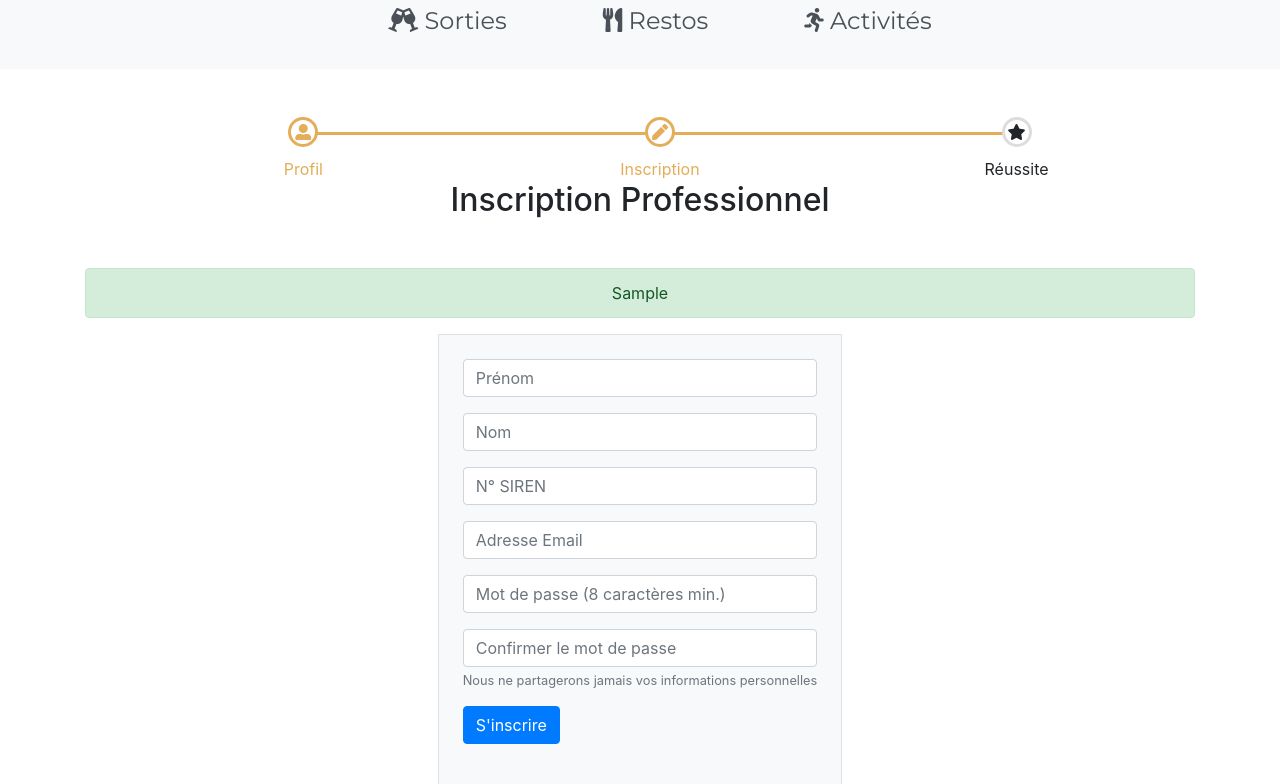
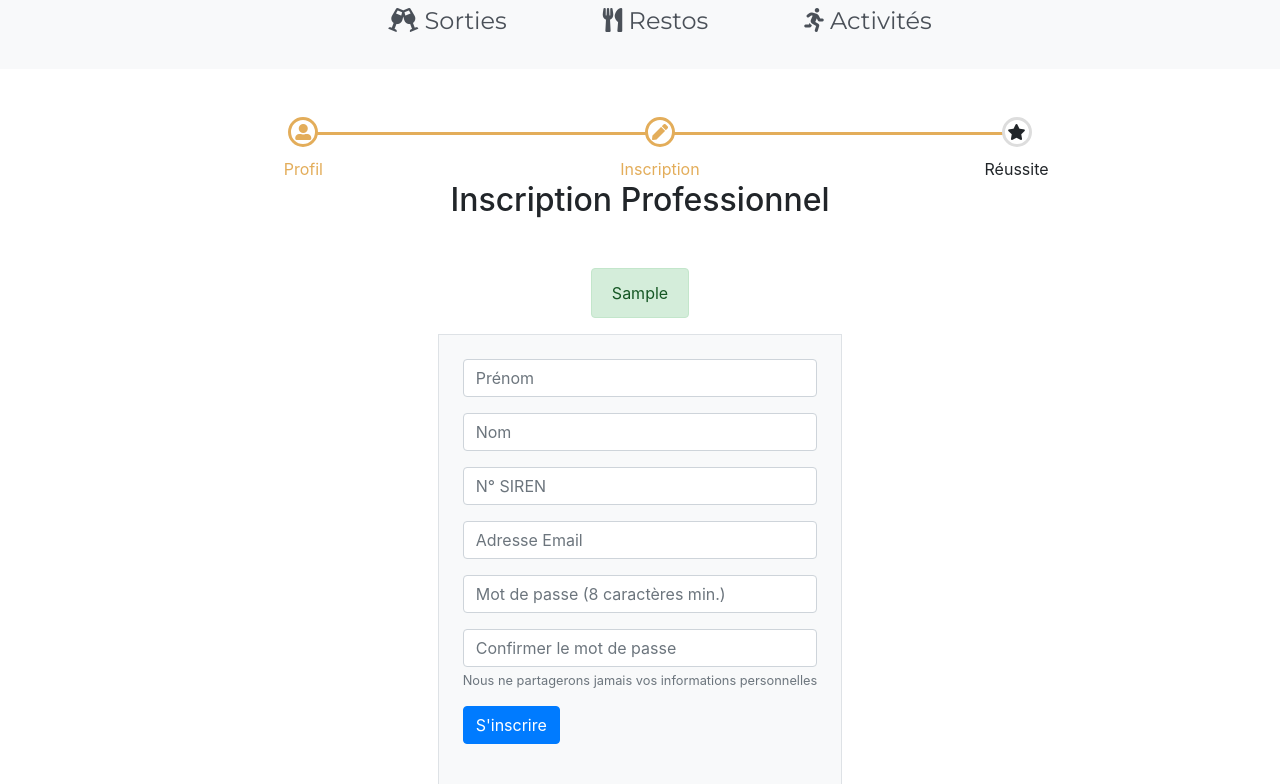
Before and after one commit to lapouj/ookan, a Symfony app: template templates/inscription/inscription-pro.html.twig in a window 1280 px wide. Shown: the part 393-1177 px from the top of the page. Run offline with Twig, Linux system fonts and the light colour scheme; the template is opened without the code that fills it: most values are stand-ins (such as "Sample title", 1, 10 or a date in 2020); some libraries are stand-ins or nearby versions.

Commit message:
Commit des erreurs et validation php form pro

```diff
--- a/templates/inscription/inscription-pro.html.twig
+++ b/templates/inscription/inscription-pro.html.twig
@@ -19,14 +19,18 @@
             </div>
 
             {% if mes_erreurs is not empty %}
+            <div class="row justify-content-center">
                 <div class="alert alert-danger text-center col-lg-4">
                     {{ mes_erreurs|join('<br>')|raw }}
                 </div>
+            </div>
             {% elseif mes_validation is not empty %}
+            <div class="row justify-content-center">
                 <div class="alert alert-success text-center">
                     {{ mes_validation|join('<br>')|raw
                 }}
                 </div>
+            </div>
             {% endif %}
 
             <div class="row justify-content-center">
```
